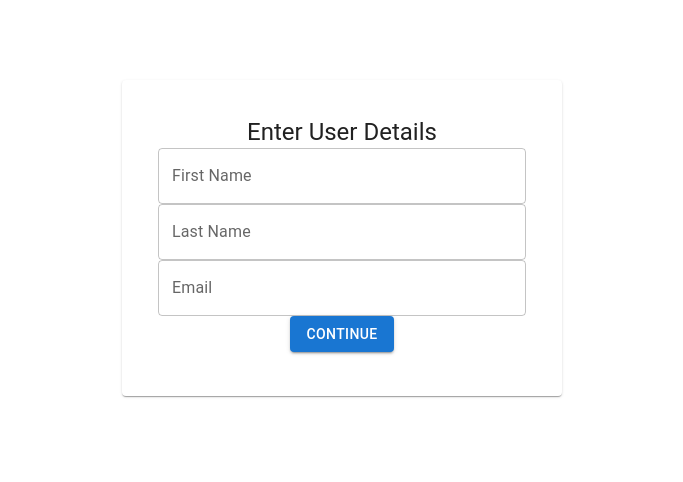
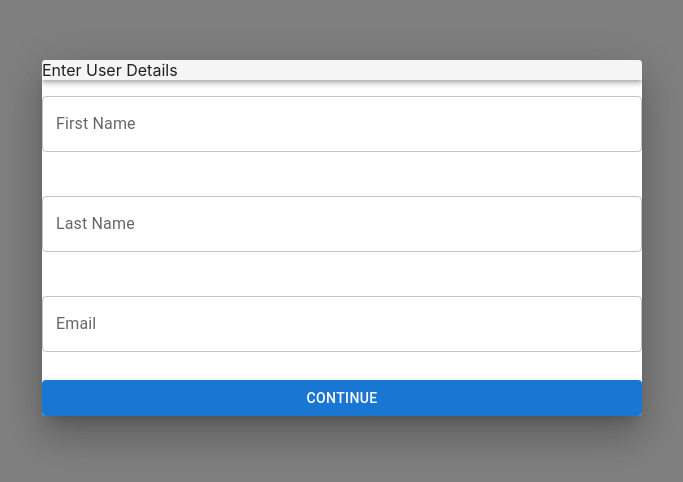
Before and after one commit to iamAkuma/multi-step-form, a React (Create React App) app: page / in a window 1280 px wide. Shown: the part 162-644 px from the top of the page, without its empty margins (298-981 px from the left). Built offline with nearby package versions, Linux system fonts and the light colour scheme.

Commit message:
UI CHANGES

```diff
--- a/src/components/FormPersonalDetails.js
+++ b/src/components/FormPersonalDetails.js
@@ -36,18 +36,16 @@ const StyledButton = styled(Button)`
   margin-top: 20px;
 `;
 
-const FormUserDetails = ({ values, handleChange, nextStep }) => {
+const FormPersonalDetails = ({ values, handleChange, nextStep, prevStep }) => {
   const continueStep = (e) => {
     e.preventDefault();
     nextStep();
   };
 
-  const prevStep = (e) => {
-
+  const back = (e) => {
+    e.preventDefault();
     prevStep();
   };
-
-
 
   return (
     <ThemeProvider theme={theme}>
@@ -76,10 +74,10 @@ const FormUserDetails = ({ values, handleChange, nextStep }) => {
               defaultValue={values.bio}
               fullWidth
             />
-             <StyledButton color="secondary" variant="contained" onClick={prevStep}>
+            <StyledButton variant="contained" color="secondary" onClick={back}>
               Back
             </StyledButton>
-            <StyledButton color="primary" variant="contained" onClick={continueStep}>
+            <StyledButton variant="contained" color="primary" onClick={continueStep}>
               Continue
             </StyledButton>
           </CardContent>
@@ -89,4 +87,4 @@ const FormUserDetails = ({ values, handleChange, nextStep }) => {
   );
 };
 
-export default FormUserDetails;
+export default FormPersonalDetails;
--- a/src/components/FormUserDetails.js
+++ b/src/components/FormUserDetails.js
@@ -1,40 +1,11 @@
 import React from 'react';
-import styled from 'styled-components';
+import Dialog from '@mui/material/Dialog';
+import AppBar from '@mui/material/AppBar';
 import { ThemeProvider, createTheme } from '@mui/material/styles';
 import TextField from '@mui/material/TextField';
 import Button from '@mui/material/Button';
-import Card from '@mui/material/Card';
-import CardContent from '@mui/material/CardContent';
-import Typography from '@mui/material/Typography';
 
 const theme = createTheme();
-
-const StyledModal = styled.div`
-  display: flex;
-  justify-content: center;
-  align-items: center;
-  height: 100vh;
-`;
-
-const StyledCard = styled(Card)`
-  display: flex;
-  flex-direction: column;
-  align-items: center;
-  width: 400px;
-  padding: 20px;
-`;
-
-const Title = styled(Typography)`
-  margin-bottom: 20px;
-`;
-
-const StyledTextField = styled(TextField)`
-  margin-bottom: 15px;
-`;
-
-const StyledButton = styled(Button)`
-  margin-top: 20px;
-`;
 
 const FormUserDetails = ({ values, handleChange, nextStep }) => {
   const continueStep = (e) => {
@@ -44,37 +15,47 @@ const FormUserDetails = ({ values, handleChange, nextStep }) => {
 
   return (
     <ThemeProvider theme={theme}>
-      <StyledModal>
-        <StyledCard>
-          <CardContent>
-            <Title variant="h5">Enter User Details</Title>
-            <StyledTextField
+      <>
+        <Dialog open fullWidth maxWidth="sm">
+          <AppBar position="static" color="default">
+            Enter User Details
+          </AppBar>
+          <TextField
             placeholder="Enter Your First Name"
             label="First Name"
             onChange={handleChange('firstName')}
             defaultValue={values.firstName}
+            margin="normal"
             fullWidth
           />
-            <StyledTextField
+          <br />
+          <TextField
             placeholder="Enter Your Last Name"
             label="Last Name"
             onChange={handleChange('lastName')}
             defaultValue={values.lastName}
+            margin="normal"
             fullWidth
           />
-            <StyledTextField
+          <br />
+          <TextField
             placeholder="Enter Your Email"
             label="Email"
             onChange={handleChange('email')}
             defaultValue={values.email}
+            margin="normal"
             fullWidth
           />
-            <StyledButton color="primary" variant="contained" onClick={continueStep}>
+          <br />
+          <Button
+            color="primary"
+            variant="contained"
+            onClick={continueStep}
+          >
             Continue
-            </StyledButton>
-          </CardContent>
-        </StyledCard>
-      </StyledModal>
+          </Button>
+        </Dialog>
+      </>
     </ThemeProvider>
   );
 };
```
Lines whose indentation alone changed are shown as unchanged.
